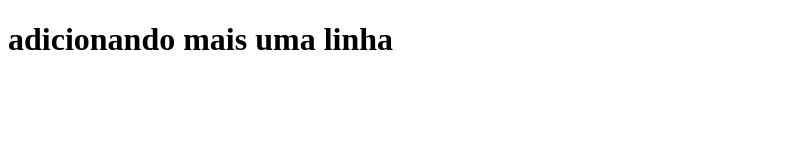
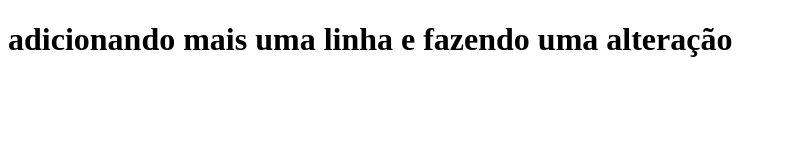
Before and after one commit to Glaicon80/teste, a plain HTML site: page public_html/index.html in a window 1280 px wide. Shown: the whole page, without its empty margins (0-786 px from the left). Drawn offline with Linux system fonts and the light colour scheme.

Commit message:
alterando a linha 10

```diff
--- a/public_html/index.html
+++ b/public_html/index.html
@@ -7,7 +7,7 @@
     <title>Document</title>
 </head>
 <body>
-    <h1>adicionando mais uma linha</h1>
+    <h1>adicionando mais uma linha e fazendo uma alteração</h1>
 
 </body>
 </html>
```
